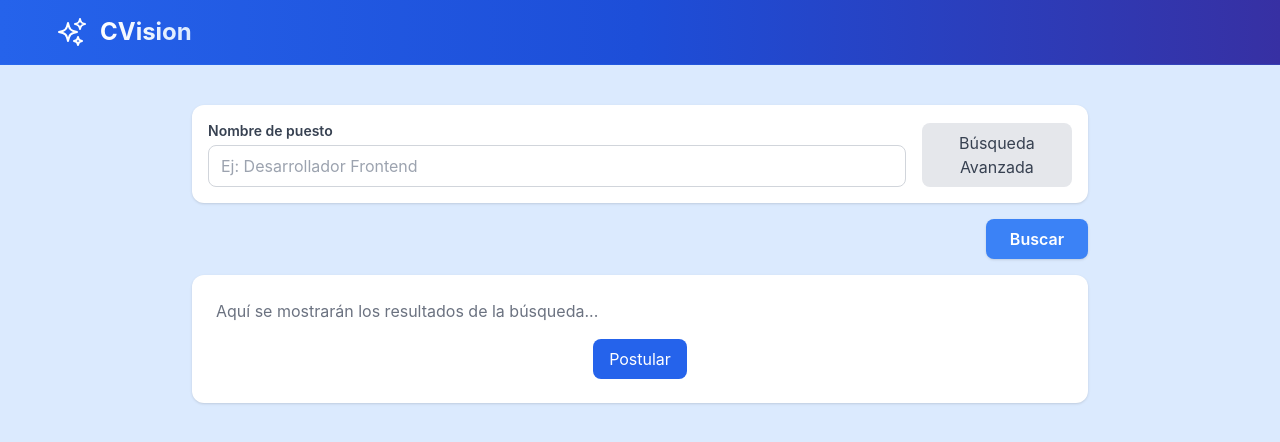
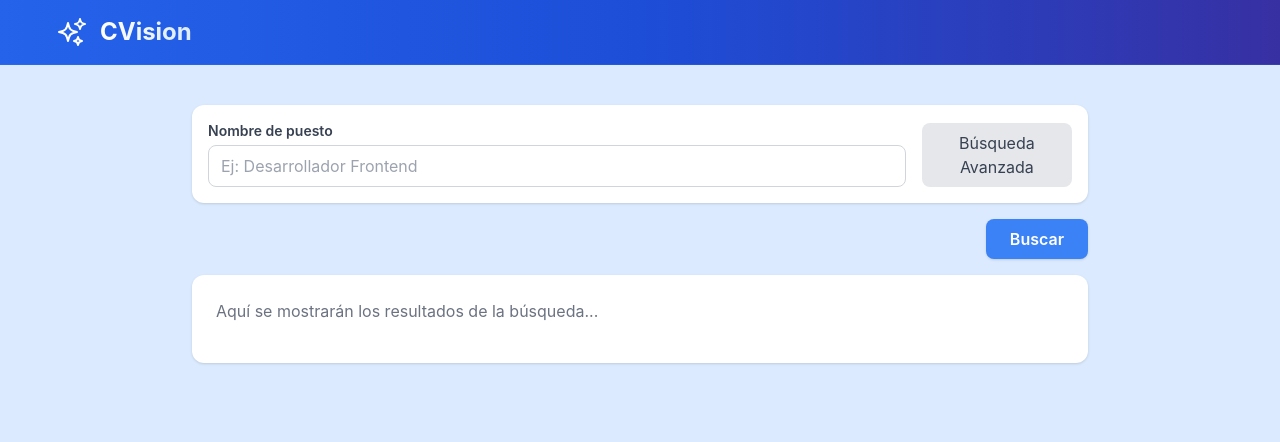
Before and after one commit to Cv-Vision/CVision-Frontend, a React (Vite) app: page /candidate/positions in a window 1280 px wide. Shown: the top 442 px of the page. Built offline with nearby package versions, Linux system fonts and the light colour scheme.

Commit message:
added "aplicar" button

```diff
--- a/src/components/candidate/JobSearchResults.tsx
+++ b/src/components/candidate/JobSearchResults.tsx
@@ -2,9 +2,23 @@ interface JobSearchResultsProps {
     isLoading: boolean;
     hasResults: boolean;
     onApply: (jobId: string) => void;
+    appliedJobs: string[];
+    isApplying: boolean;
+    applyingJobId: string;
+    isAuthenticated: boolean;
+    userRole?: string;
 }
 
-const JobSearchResults = ({ isLoading, hasResults, onApply }: JobSearchResultsProps) => {
+const JobSearchResults = ({
+    isLoading,
+    hasResults,
+    onApply,
+    appliedJobs,
+    isApplying,
+    applyingJobId,
+    isAuthenticated,
+    userRole,
+}: JobSearchResultsProps) => {
     if (isLoading) {
         return <p className="text-gray-500 text-center py-4">Cargando resultados...</p>;
     }
@@ -16,12 +30,19 @@ const JobSearchResults = ({ isLoading, hasResults, onApply }: JobSearchResultsPr
             <p className="text-gray-500">Aquí se mostrarán los resultados de la búsqueda...</p>
             {hasResults && (
                 <div className="flex justify-center">
-                    <button
-                        onClick={() => onApply("demo-job-id")}
-                        className="px-4 py-2 bg-blue-600 text-white rounded-lg hover:bg-blue-700 disabled:opacity-50"
-                    >
-                        Postular
-                    </button>
+                    {isAuthenticated && userRole === 'candidate' && (
+                        <button
+                            onClick={() => onApply("demo-job-id")}
+                            disabled={appliedJobs.includes("demo-job-id") || (isApplying && applyingJobId === "demo-job-id")}
+                            className="px-4 py-2 bg-blue-600 text-white rounded-lg hover:bg-blue-700 disabled:opacity-50"
+                        >
+                            {isApplying && applyingJobId === "demo-job-id"
+                                ? 'Aplicando...'
+                                : appliedJobs.includes("demo-job-id")
+                                    ? 'Ya aplicado'
+                                    : 'Aplicar'}
+                        </button>
+                    )}
                 </div>
             )}
         </div>
--- a/src/pages/candidate/JobListings.tsx
+++ b/src/pages/candidate/JobListings.tsx
@@ -6,6 +6,7 @@ import { JobSearchFilters } from "@/types/candidate.ts";
 import { useApplyToJob } from '@/hooks/useApplyToJob';
 import ApplyConfirmationModal from '@/components/other/ApplyConfirmationModal';
 import ToastNotification from '@/components/other/ToastNotification';
+import { useAuth } from '@/context/AuthContext';
 
 const JobSearch = () => {
   const [filters, setFilters] = useState<JobSearchFilters>({ title: "" });
@@ -18,6 +19,8 @@ const JobSearch = () => {
   const [showToast, setShowToast] = useState(false);
   const [toastMessage, setToastMessage] = useState("");
   const [toastType, setToastType] = useState<"success" | "error">("success");
+  const { user, isAuthenticated } = useAuth();
+  const [appliedJobs, setAppliedJobs] = useState<string[]>([]);
 
   useEffect(() => {
     if (success) {
@@ -25,6 +28,7 @@ const JobSearch = () => {
       setToastMessage("Te postulaste con éxito");
       setToastType("success");
       setShowToast(true);
+      setAppliedJobs(prev => [...prev, selectedJobId]);
     }
   }, [success]);
 
@@ -81,7 +85,16 @@ const JobSearch = () => {
             </button>
           </div>
 
-          <JobSearchResults isLoading={isLoading} hasResults={hasResults} onApply={handleApplyClick} />
+          <JobSearchResults
+            isLoading={isLoading}
+            hasResults={hasResults}
+            onApply={handleApplyClick}
+            appliedJobs={appliedJobs}
+            isApplying={isApplying}
+            applyingJobId={selectedJobId}
+            isAuthenticated={isAuthenticated}
+            userRole={user?.role}
+          />
           <ApplyConfirmationModal
             isOpen={isModalOpen}
             onClose={() => setIsModalOpen(false)}
```
